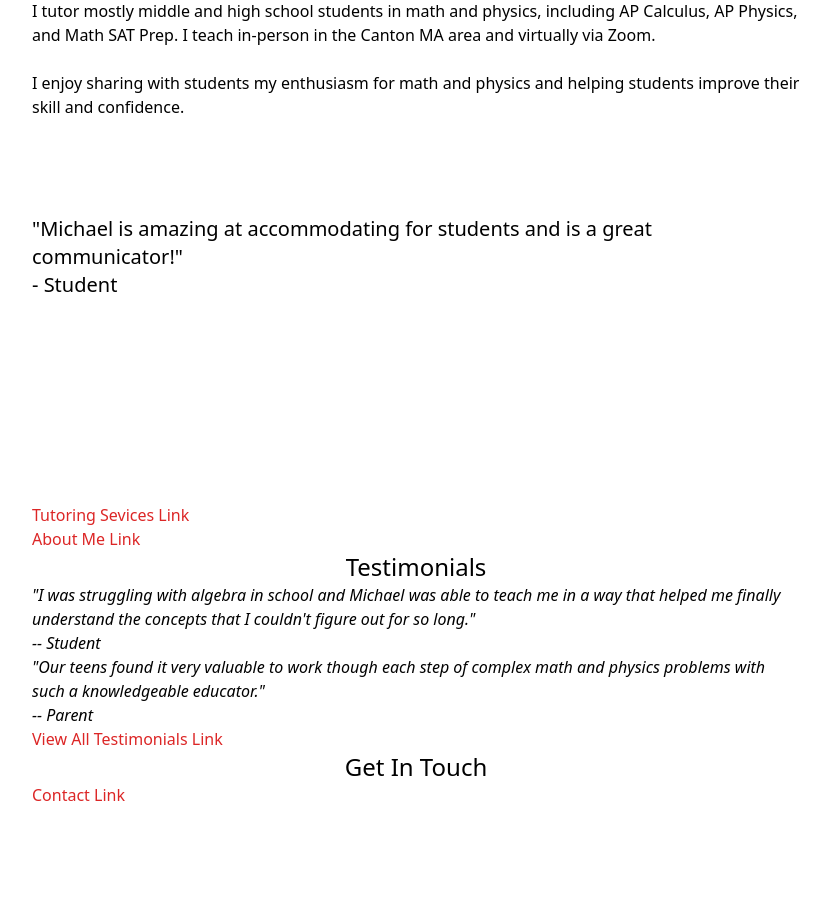
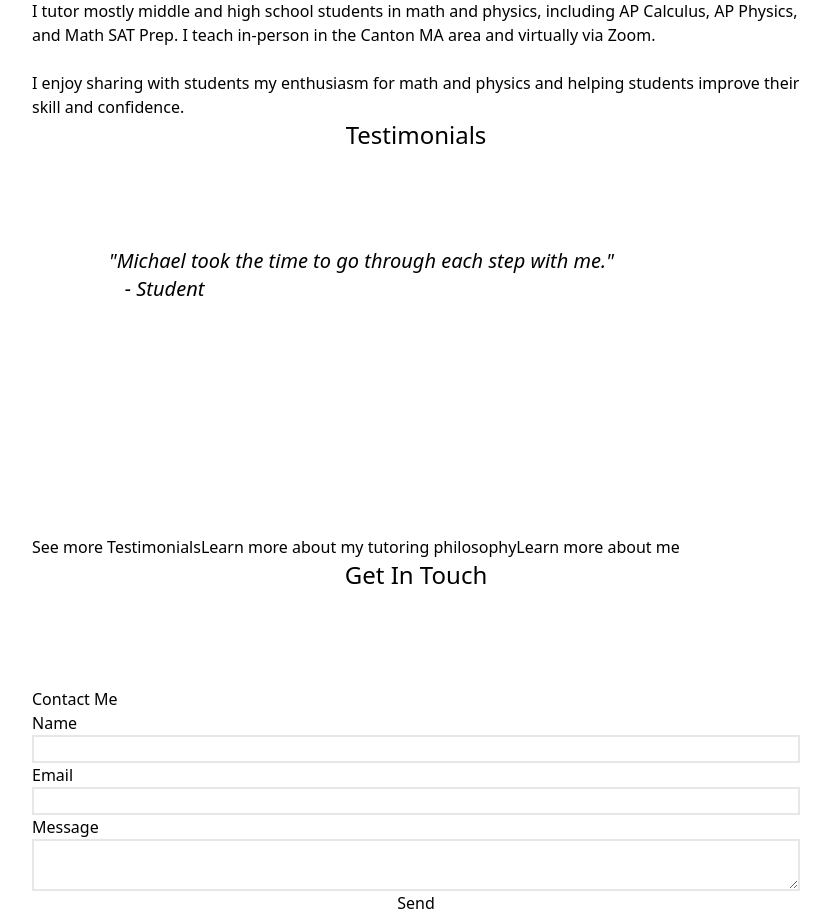
Before and after one commit to robert-bl/mkazenel_tutoring, a React (Create React App) app: page / in a window 1280 px wide. Shown: the part 589-1504 px from the top of the page, without its empty margins (224-1055 px from the left). Before the commit the page ends 1396 px from the top, so only its background shows below. Built offline with nearby package versions, Linux system fonts and the light colour scheme.

Commit message:
fade in animations

```diff
--- a/src/components/carousel/QuoteCard.jsx
+++ b/src/components/carousel/QuoteCard.jsx
@@ -2,12 +2,12 @@
 
 export function QuoteCard ({quote, relation, index, ind})  {
 
-    let quoteStyle = `${index === ind ? 'text-xl' : 'hidden'}`
+    let quoteStyle = `${index === ind ? 'text-xl opacity-100' : 'hidden opacity-0'}`
 
     return (
             <div className={quoteStyle}>
                 {quote}
-                {relation}
+                <div className='ml-4'>{relation}</div>
             </div>
     )
 }
--- a/src/components/carousel/QuoteCarousel.jsx
+++ b/src/components/carousel/QuoteCarousel.jsx
@@ -11,7 +11,7 @@ export function QuoteCarousel () {
     useEffect(() => {
         const qiInterval = setInterval(() => {
             setInd((x) => {return x < testimonialsContent.length - 1 ? x + 1 : 0})
-        }, 5000)
+        }, 10000)
 
         return () => {
         clearInterval(qiInterval)
@@ -19,11 +19,15 @@ export function QuoteCarousel () {
     }, [])
 
     return (
-        <div className='my-24 h-48 w-full'>
-            <div className=''>
+        <div className='my-24 h-48 w-4/5 mx-auto'>
+            {/* <div className='duration-500'>
                 {testimonialsContent.map((content, i) => (
                     <QuoteCard key={i} index={i} ind={ind} quote={content.quote} relation={content.relation}/>
                 ))}
+            </div> */}
+            <div key={ind} className='animate-fade-in-down text-xl italic'>
+                <div >{testimonialsContent[ind].quote}</div>
+                <div className='ml-4'>{testimonialsContent[ind].relation}</div>
             </div>
         </div>
     )
--- a/src/components/header/Header.jsx
+++ b/src/components/header/Header.jsx
@@ -6,10 +6,10 @@ export function Header () {
     return (
         <div className='container mx-auto'>
             <div className='flex justify-center mt-40'>
-                <div>
+                <div className='animate-fade-in-right'>
                     <img src={portrait}/>
                 </div>
-                <div className='container sm:mt-16 ml-4 text-4xl'>
+                <div className='container sm:mt-16 ml-4 text-4xl animate-fade-in-left'>
                     <div>Hi, I'm Michael Kazenel.</div>
                     <div>I tutor math and physics.</div>
                 </div>
--- a/src/components/pages/Home.jsx
+++ b/src/components/pages/Home.jsx
@@ -1,32 +1,36 @@
+import { Link } from "react-router-dom";
+
 import { Header } from "../header/Header";
 import { QuoteCarousel } from "../carousel/QuoteCarousel";
+import { Contact } from "./Contact";
 
 
 export function Home () {
     return (
         <div>
             <Header />
-            <div className='container mt-16'>
+            <div className='mt-16 animate-fade-in'>
                 <div className='text-2xl text-center'>A little about myself</div>
                 <div>I tutor mostly middle and high school students in math and physics, including AP Calculus, AP Physics, and Math SAT Prep. I teach in-person in the Canton MA area and virtually via Zoom.
                 <br></br>
                 <br></br>
                 I enjoy sharing with students my enthusiasm for math and physics and helping students improve their skill and confidence.
                 </div>
+                <div className='text-2xl text-center'>
+                    Testimonials
+                </div>
 
                 <QuoteCarousel />
 
+                <div className='flex'>
+                    <Link to='/testimonials'>See more Testimonials</Link>
+                    <Link to='/tutoring'>Learn more about my tutoring philosophy</Link>
+                    <Link to='/about-me'>Learn more about me</Link>
 
-                <div className='text-red-600'>Tutoring Sevices Link</div>
-                <div className='text-red-600'>About Me Link</div>
-                <div className='text-2xl text-center'>Testimonials</div>
-                <div className='italic'>"I was struggling with algebra in school and Michael was able to teach me in a way that helped me finally understand the concepts that I couldn't figure out for so long."
-                <br></br>-- Student</div>
-                <div className='italic'>"Our teens found it very valuable to work though each step of complex math and physics problems with such a knowledgeable educator."
-                <br></br>-- Parent</div>
-                <div className='text-red-600'>View All Testimonials Link</div>
+                </div>
+
                 <div className='text-2xl text-center'>Get In Touch</div>
-                <div className='text-red-600'>Contact Link</div>
+                <Contact />
             </div>
         </div>
     );
--- a/tailwind.config.js
+++ b/tailwind.config.js
@@ -4,7 +4,57 @@ module.exports = {
     "./src/**/*.{js,jsx,ts,tsx}",
   ],
   theme: {
-    extend: {},
+    extend: {
+      keyframes: {
+        'fade-in': {
+          '0%': {
+            opacity: '0',
+          },
+          '100%': {
+            opacity: '1',
+          }
+        },
+
+        'fade-in-down': {
+          '0%': {
+              opacity: '0',
+              transform: 'translateY(-10px)'
+          },
+          '100%': {
+              opacity: '1',
+              transform: 'translateY(0)'
+          }
+        },
+
+        'fade-in-right': {
+            '0%': {
+              opacity: '0',
+              transform: 'translateX(-20px)'
+            },
+            '100%': {
+              opacity: '1',
+              transform: 'translateX(0)'
+            }
+          },
+
+          'fade-in-left': {
+            '0%': {
+                opacity: '0',
+                transform: 'translateX(80px)'
+            },
+            '100%': {
+                opacity: '1',
+                transform: 'translateX(0)'
+            },
+          }
+      },
+      animation: {
+        'fade-in': 'fade-in 3s, easy-in',
+        'fade-in-down': 'fade-in-down 0.5s ease-out',
+        'fade-in-right': 'fade-in-right 1s ease-out',
+        'fade-in-left': 'fade-in-left 1s ease-out',
+      }
+    },
   },
   plugins: [],
 }
```
